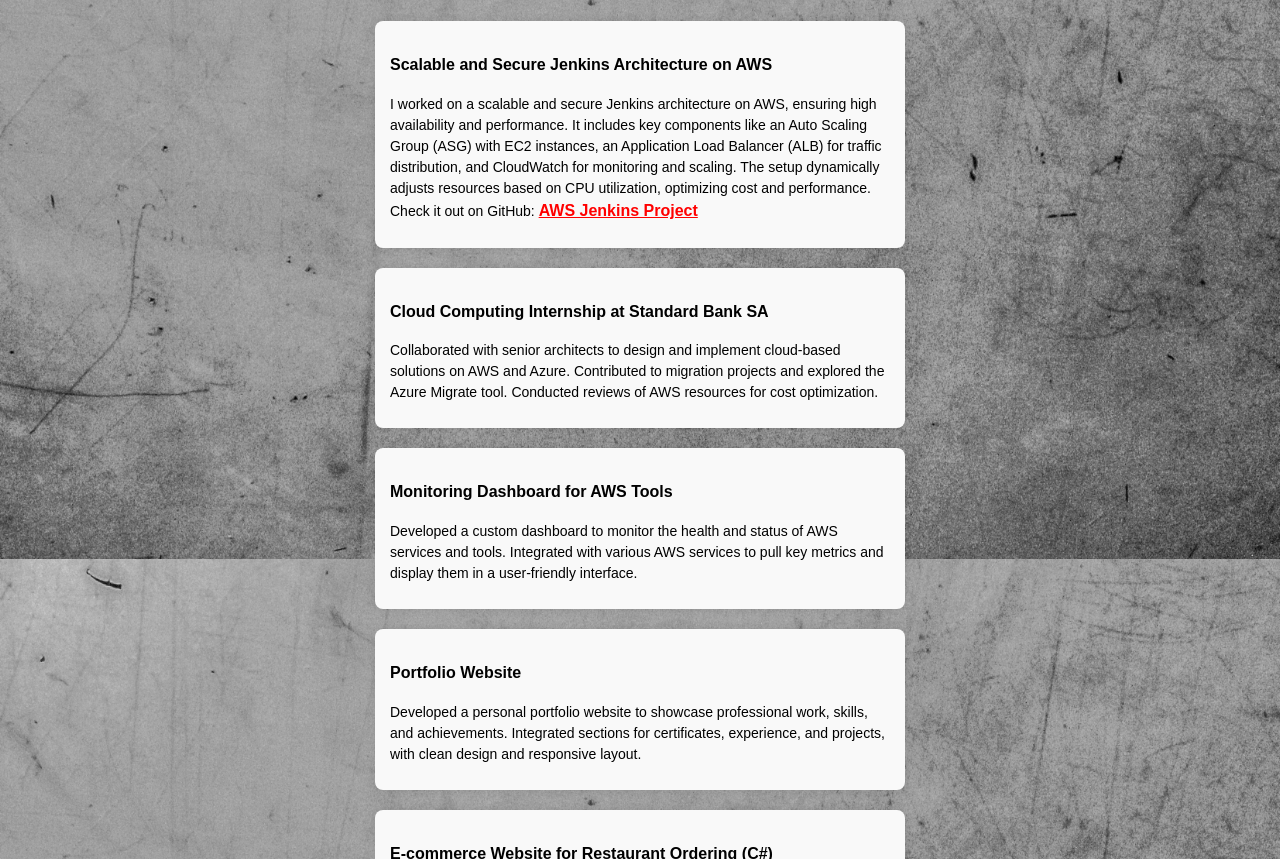
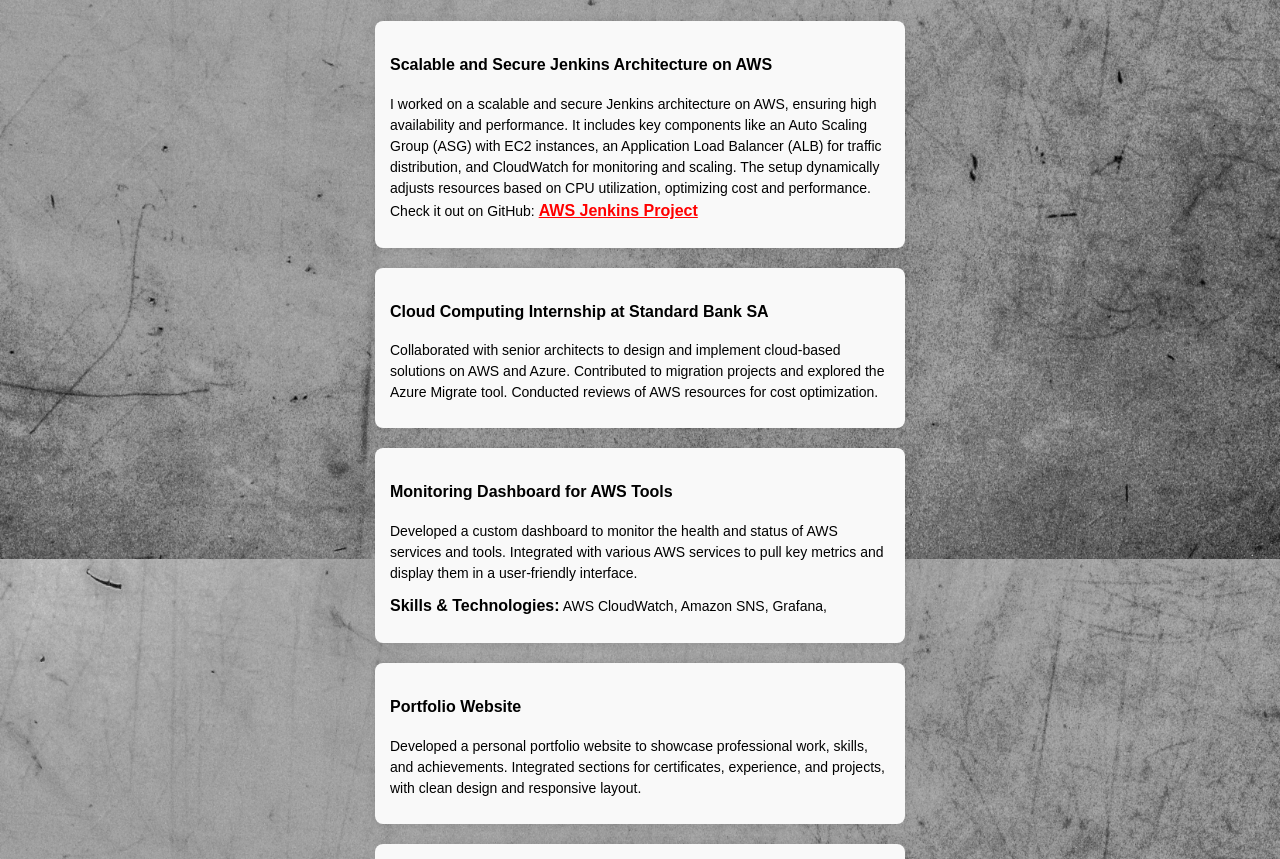
Before and after one commit to TherenceMashego/Portfolio-Therence-Mashego-cloud-devops, a plain HTML site: page projects.html in a window 1280 px wide. Shown: the part 241-1100 px from the top of the page. Drawn offline with Linux system fonts and the light colour scheme; a web font is replaced by a local one.

Commit message:
Update projects.html

```diff
--- a/projects.html
+++ b/projects.html
@@ -137,11 +137,13 @@
       </li>
 
 <li class="project-item">
-        <div class="project-content">
-          <h3>Monitoring Dashboard for AWS Tools</h3>
-          <p>Developed a custom dashboard to monitor the health and status of AWS services and tools. Integrated with various AWS services to pull key metrics and display them in a user-friendly interface.</p>
-        </div>
-      </li>
+  <div class="project-content">
+    <h3>Monitoring Dashboard for AWS Tools</h3>
+    <p>Developed a custom dashboard to monitor the health and status of AWS services and tools. Integrated with various AWS services to pull key metrics and display them in a user-friendly interface.</p>
+    <p><strong>Skills & Technologies:</strong> AWS CloudWatch, Amazon SNS, Grafana,</p>
+  </div>
+</li>
+
 
       <li class="project-item">
         <div class="project-content">
```
